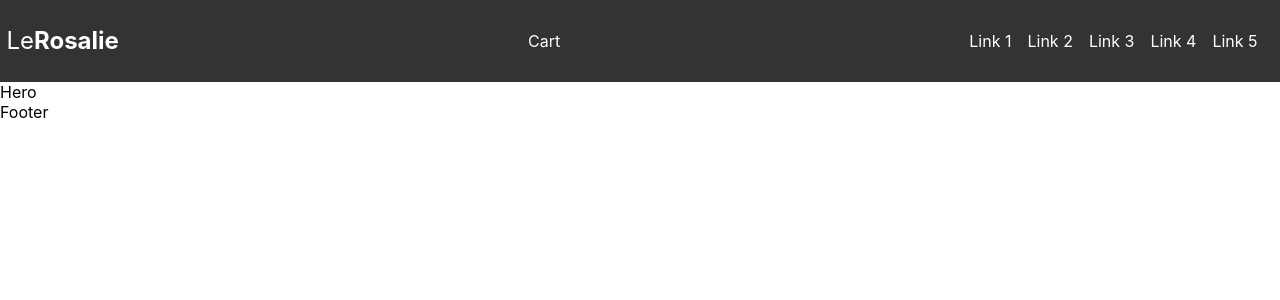
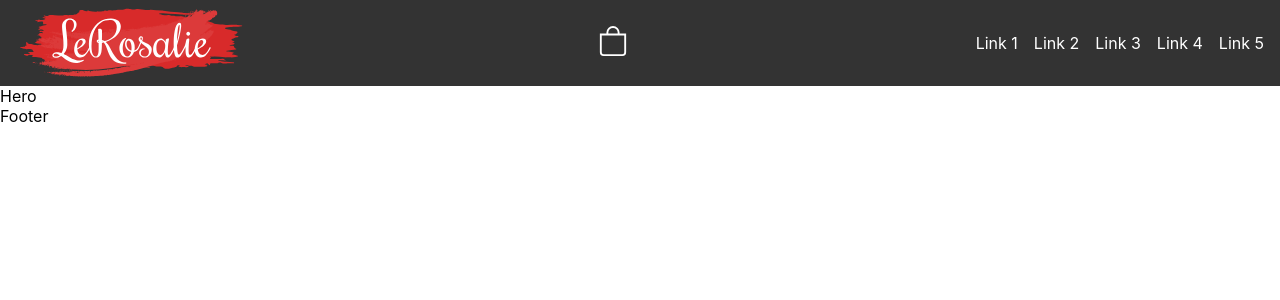
Before and after one commit to Jnieto2408/lerosalie, a React (Create React App) app: page / in a window 1280 px wide. Shown: the top 300 px of the page. Built offline with nearby package versions, Linux system fonts and the light colour scheme.

Commit message:
adding logo and cart

```diff
--- a/package.json
+++ b/package.json
@@ -8,6 +8,7 @@
     "@testing-library/user-event": "^13.5.0",
     "react": "^18.2.0",
     "react-dom": "^18.2.0",
+    "react-icons": "^4.8.0",
     "react-router-dom": "^6.8.2",
     "react-scripts": "5.0.1",
     "styled-components": "^5.3.8",
--- a/src/components/BurgerButton/BurgerButton.js
+++ b/src/components/BurgerButton/BurgerButton.js
@@ -17,9 +17,9 @@ export default BurgerButton
 
 const Burger = styled.div`
 .nav-icon-5{
-  width: 35px;
-  height: 30px;
-  margin: 10px 10px;
+  width: 25px;
+  height: 20px;
+  margin: 5px 1rem;
   position: relative;
   cursor: pointer;
   display: inline-block;
@@ -30,7 +30,7 @@ const Burger = styled.div`
   border-radius: 2px;
   transition: .3s cubic-bezier(.8, .5, .2, 1.4);
   width:100%;
-  height: 4px;
+  height: 2px;
   transition-duration: 500ms
 }
 .nav-icon-5 span:nth-child(1){
@@ -38,7 +38,7 @@ const Burger = styled.div`
   left: 0px;
 }
 .nav-icon-5 span:nth-child(2){
-  top:13px;
+  top:9px;
   left: 0px;
   opacity:1;
 }
--- /dev/null
+++ b/src/components/Header/Header.css
@@ -0,0 +1,4 @@
+@import url('https://fonts.googleapis.com/css2?family=Rochester&display=swap');
+.logo{
+    font-family: 'Rochester', cursive;
+}
--- a/src/components/Header/Header.js
+++ b/src/components/Header/Header.js
@@ -1,4 +1,7 @@
 import styled from "styled-components"
+import "./Header.css"
+import logo from "../../img/logo.svg"
+import { BsBag } from "react-icons/bs"
 import BurgerButton from "../BurgerButton/BurgerButton";
 import { useEffect, useState } from "react";
 
@@ -25,9 +28,9 @@ const Header = () => {
             <div className="burger">
             <BurgerButton clicked={clicked} handleClick={handleClick}/>
             </div>
-            <h1>Le<span>Rosalie</span></h1>
-            <div className="cart" style={{color: "white"}}>
-            Cart
+            <img src={logo} alt="logo lerosalie"/>
+            <div className="cart">
+              <BsBag size={30}/>
             </div>
             <div className={`links ${clicked ? "active" : ""}`}>
               <a href="#h" onClick={handleClick}>Link 1</a>
@@ -46,14 +49,9 @@ const Header = () => {
 export default Header
 
 const NavContainer = styled.nav`
-  h1{
-    font-weight: 400;
-    color: white;
-    span{
-      font-weight: bold;
-    }
+  img{
+    padding: 0.5rem;
   }
-  padding: .4rem;
   background-color: #333;
   display: flex;
   align-items: center;
@@ -109,6 +107,10 @@ const NavContainer = styled.nav`
       display: none;
     }
   }
+  .cart{
+    margin-right: 1rem;
+    color: white;
+  }
 `;
 
 const BgDiv = styled.div`
```
Also changed, not shown: src/img/logo.svg (added), 1 other file (tests, documents, lock files or other folders).
